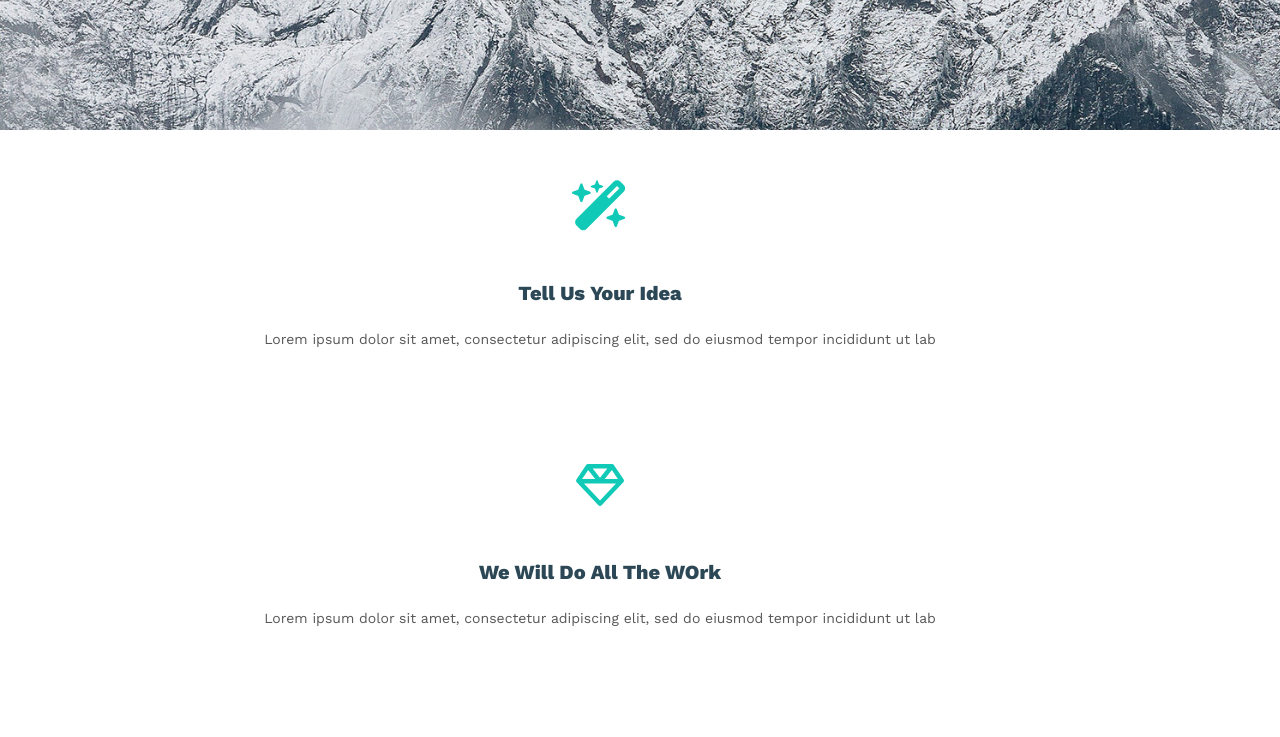
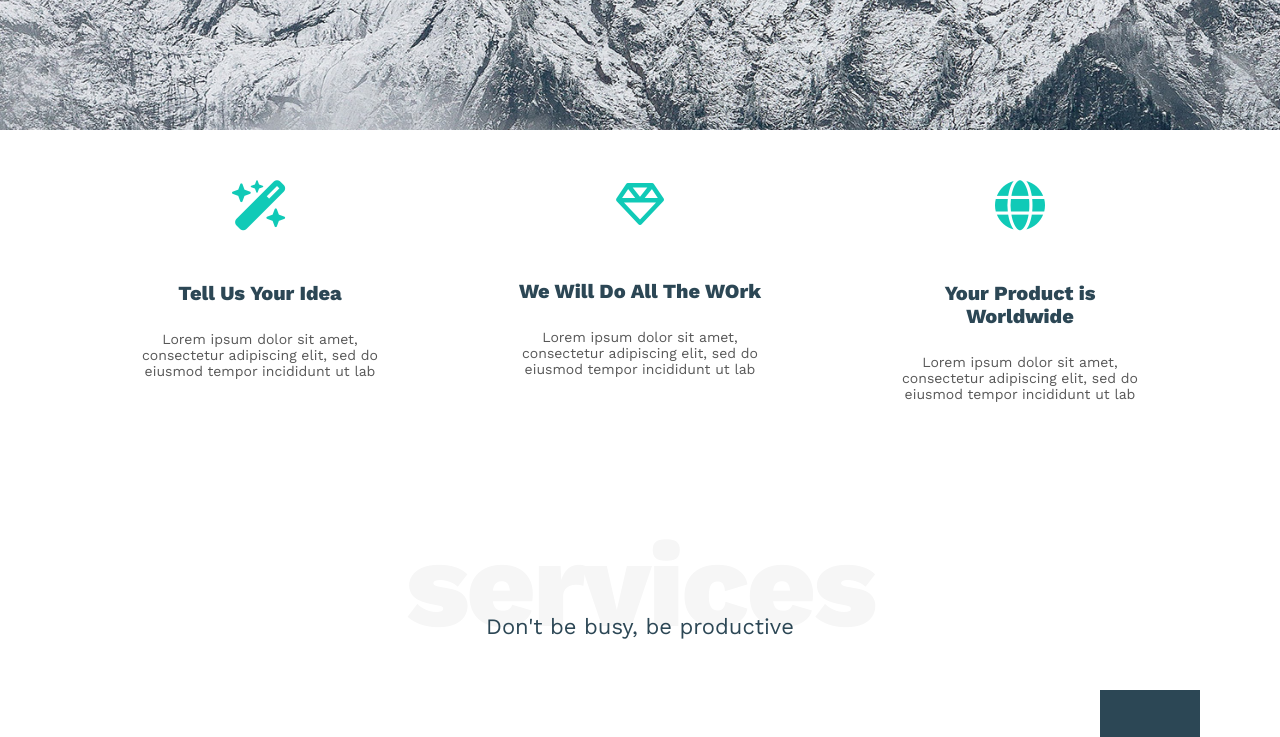
Before and after one commit to EnasHamdy/HTML_CSS_Template1_Leon, a plain HTML site: page index.html in a window 1280 px wide. Shown: the part 640-1377 px from the top of the page. Drawn offline with nearby package versions, Linux system fonts and the light colour scheme.

Commit message:
Update styles.css

```diff
--- a/css/styles.css
+++ b/css/styles.css
@@ -250,9 +250,7 @@ header .menu-content .overlay ul h3 {
 
 /* End Landing Section */
 /* Start Work Section */
-.work-sec {
-  padding-left: 15px;
-  padding-right: 15px;
+.work-sec .container {
   display: grid;
   grid-template-columns: repeat(auto-fill, minmax(300px, 1fr));
   gap: 20px;
@@ -261,8 +259,6 @@ header .menu-content .overlay ul h3 {
 .work-sec .work {
   padding: var(--sectionPadding);
   text-align: center;
-  margin-right: -10px;
-  margin-left: -10px;
 }
 
 /* Add effects on .work class*/
```
